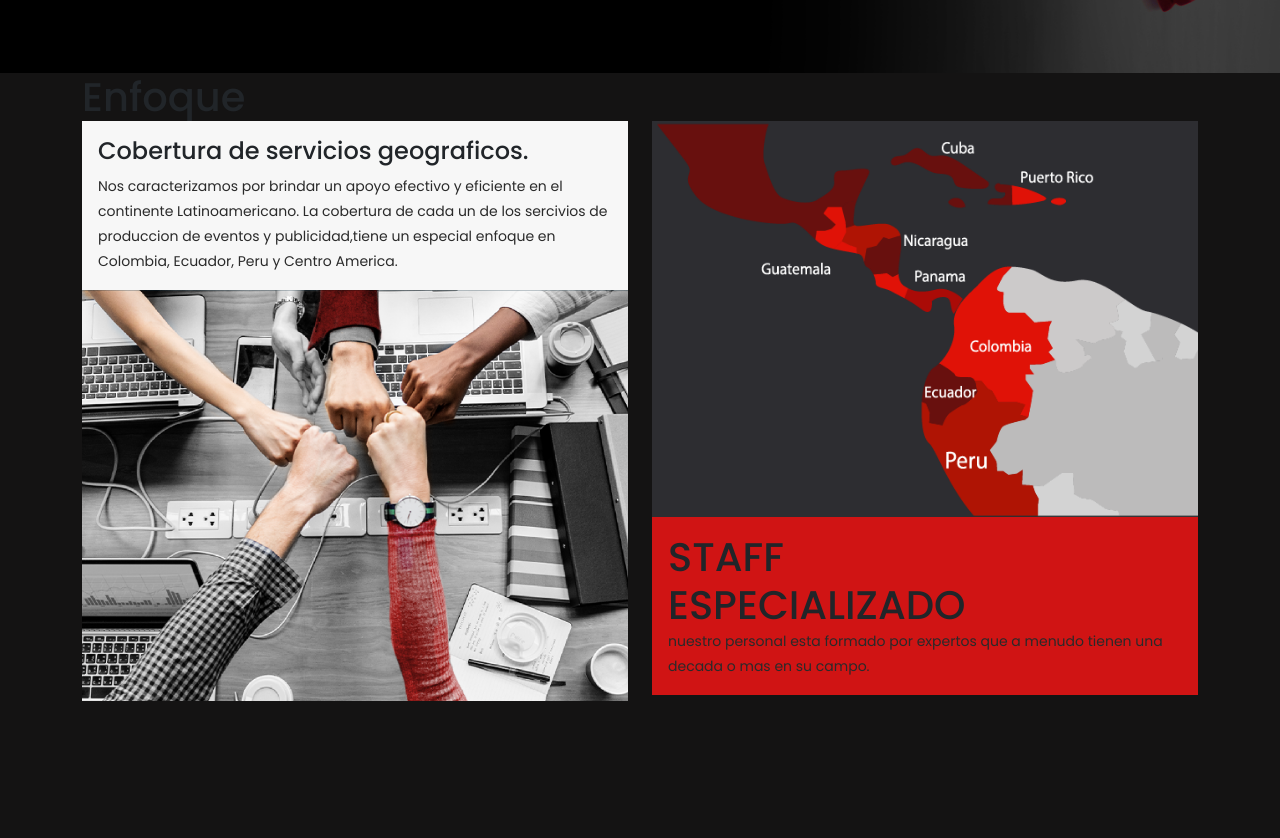
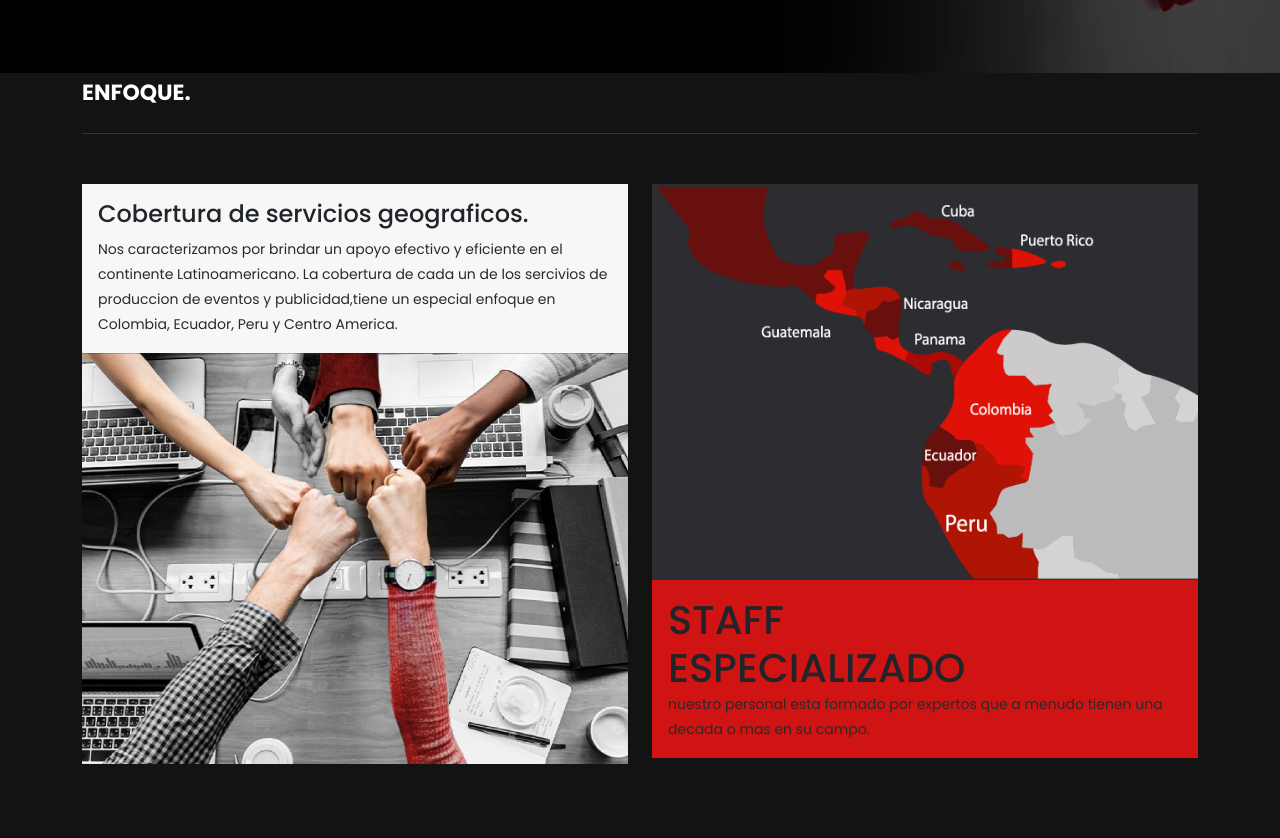
Before and after one commit to licenciascreategicalatina/GRUPO-EFFECTO-DESARROLLO-WEB, a plain HTML site: page templatemo_569_edu_meeting/index.html in a window 1280 px wide. Shown: the part 2438-3276 px from the top of the page. Drawn offline with nearby package versions, Linux system fonts and the light colour scheme.

Commit message:
tercera-etapa

```diff
--- a/templatemo_569_edu_meeting/index.html
+++ b/templatemo_569_edu_meeting/index.html
@@ -195,16 +195,22 @@ https://templatemo.com/tm-569-edu-meeting
         </div>
       </div>
     </div>
+
   </section>
 
 
   <section class="our-facts2" id="BLOG">
+
     <div class="container">
       <div class="row">
         <div class="col-lg-18">
           <div class="row">
+            <div class="section-heading">
+              <h2> ENFOQUE.</h2>
+            </div>
+
             <div class="container">
-              <h1>Enfoque</h1>
+
               <div class="row">
                 <div class="col-md">
                     <div class="card1">
```
